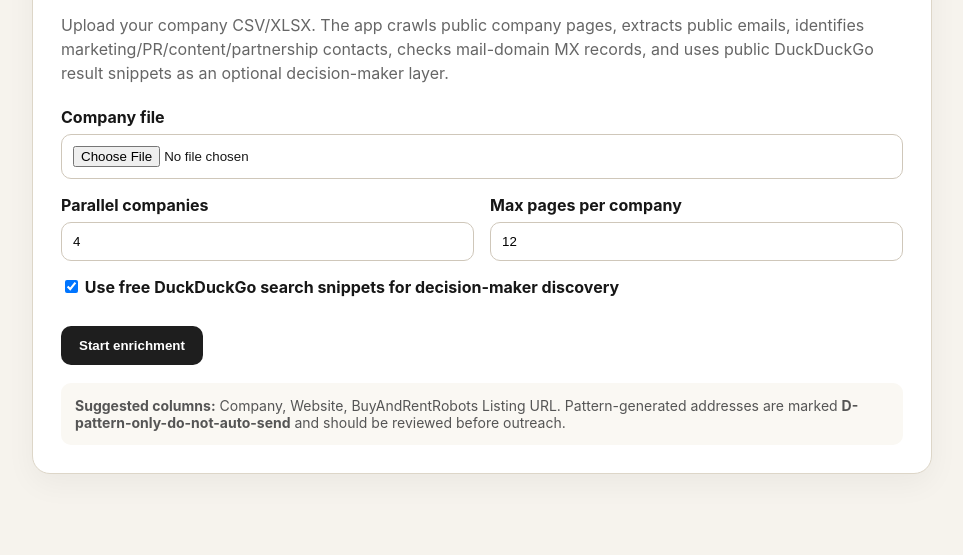
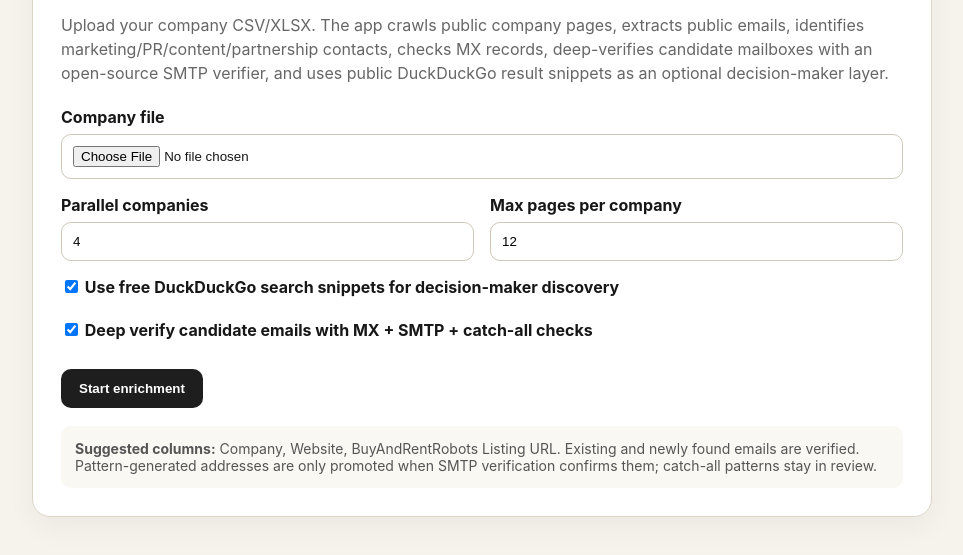
Before and after one commit to chrissa0917/b2b-company-discovery-API, a website: page contact_enricher/templates/index.html in a window 1280 px wide. Shown: the part 121-676 px from the top of the page, without its empty margins (158-1121 px from the left). Drawn offline with Linux system fonts and the light colour scheme.

Commit message:
Add deep verification option to UI

```diff
--- a/contact_enricher/templates/index.html
+++ b/contact_enricher/templates/index.html
@@ -9,20 +9,21 @@
 </head>
 <body><div class="wrap"><div class="card">
 <h1>BuyAndRentRobots Contact Enricher</h1>
-<p class="sub">Upload your company CSV/XLSX. The app crawls public company pages, extracts public emails, identifies marketing/PR/content/partnership contacts, checks mail-domain MX records, and uses public DuckDuckGo result snippets as an optional decision-maker layer.</p>
+<p class="sub">Upload your company CSV/XLSX. The app crawls public company pages, extracts public emails, identifies marketing/PR/content/partnership contacts, checks MX records, deep-verifies candidate mailboxes with an open-source SMTP verifier, and uses public DuckDuckGo result snippets as an optional decision-maker layer.</p>
 <form id="form">
 <div class="grid">
 <div class="full"><label>Company file</label><input type="file" name="file" accept=".csv,.xlsx,.xlsm" required></div>
 <div><label>Parallel companies</label><input type="number" name="concurrency" min="1" max="10" value="4"></div>
 <div><label>Max pages per company</label><input type="number" name="max_pages" min="3" max="25" value="12"></div>
 <div class="full"><label><input style="width:auto" type="checkbox" name="use_search" checked> Use free DuckDuckGo search snippets for decision-maker discovery</label></div>
+<div class="full"><label><input style="width:auto" type="checkbox" name="deep_verify" checked> Deep verify candidate emails with MX + SMTP + catch-all checks</label></div>
 </div><button type="submit">Start enrichment</button>
 </form>
-<div class="note"><b>Suggested columns:</b> Company, Website, BuyAndRentRobots Listing URL. Pattern-generated addresses are marked <b>D-pattern-only-do-not-auto-send</b> and should be reviewed before outreach.</div>
+<div class="note"><b>Suggested columns:</b> Company, Website, BuyAndRentRobots Listing URL. Existing and newly found emails are verified. Pattern-generated addresses are only promoted when SMTP verification confirms them; catch-all patterns stay in review.</div>
 <div class="status" id="status"><div id="statusText">Queued</div><div class="bar"><div class="fill" id="fill"></div></div><div class="links" id="links"></div></div>
 </div></div>
 <script>
 const form=document.getElementById('form'),status=document.getElementById('status'),statusText=document.getElementById('statusText'),fill=document.getElementById('fill'),links=document.getElementById('links');
-form.addEventListener('submit',async e=>{e.preventDefault();status.style.display='block';links.innerHTML='';statusText.textContent='Uploading…';const fd=new FormData(form);if(!form.use_search.checked)fd.set('use_search','false');else fd.set('use_search','true');const r=await fetch('/jobs',{method:'POST',body:fd});const j=await r.json();if(!r.ok){statusText.textContent=j.detail||'Error';return}poll(j.id)});
+form.addEventListener('submit',async e=>{e.preventDefault();status.style.display='block';links.innerHTML='';statusText.textContent='Uploading…';const fd=new FormData(form);if(!form.use_search.checked)fd.set('use_search','false');else fd.set('use_search','true');if(!form.deep_verify.checked)fd.set('deep_verify','false');else fd.set('deep_verify','true');const r=await fetch('/jobs',{method:'POST',body:fd});const j=await r.json();if(!r.ok){statusText.textContent=j.detail||'Error';return}poll(j.id)});
 async function poll(id){const r=await fetch('/jobs/'+id),j=await r.json();const total=j.total||0,done=j.completed||0,pct=total?Math.round(done/total*100):0;fill.style.width=pct+'%';statusText.textContent=`${j.status}: ${done}/${total} (${pct}%)`;if(j.status==='complete'){links.innerHTML=`<a href="/jobs/${id}/download/csv">Download CSV</a><a href="/jobs/${id}/download/xlsx">Download XLSX</a>`;return}if(j.status==='failed'){statusText.textContent='Failed: '+(j.error||'unknown error');return}setTimeout(()=>poll(id),1800)}
 </script></body></html>
```
